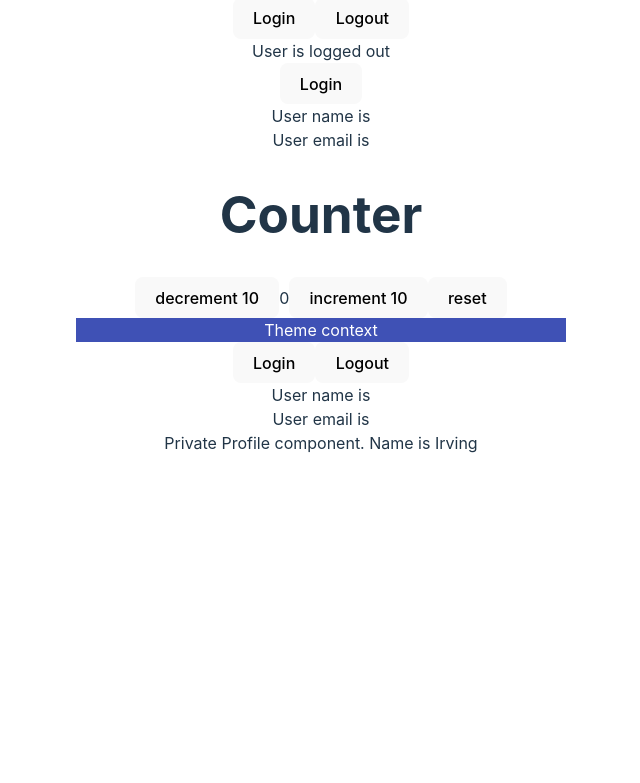
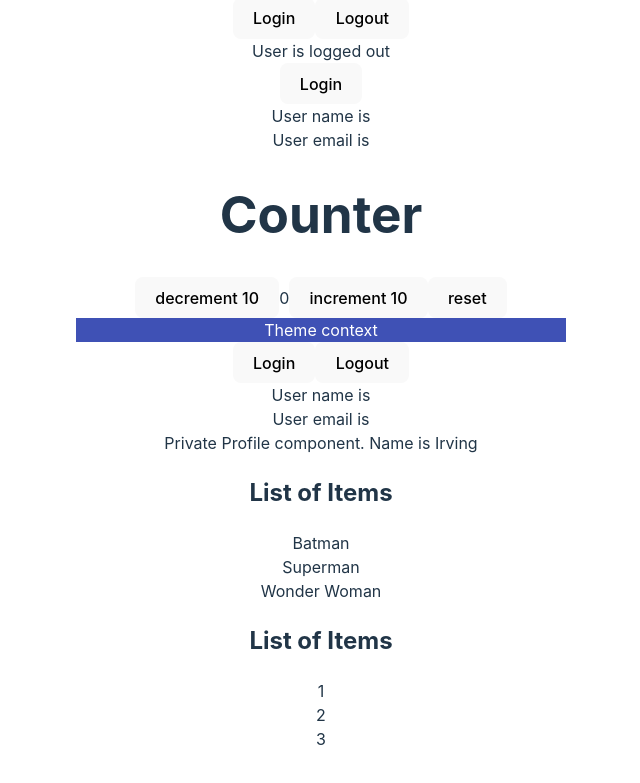
Before and after one commit to Irving-Develops/ts-the-basics, a React (Vite) app in the folder react-ts-app/: page / in a window 1280 px wide. Shown: the part 510-1293 px from the top of the page, without its empty margins (319-959 px from the left). Before the commit the page ends 997 px from the top, so only its background shows below. Built offline with nearby package versions, Linux system fonts and the light colour scheme.

Commit message:
generics

```diff
--- a/react-ts-app/src/App.tsx
+++ b/react-ts-app/src/App.tsx
@@ -16,7 +16,7 @@
 import { User2 } from "./components/context/User";
 import { Private } from "./components/auth/Private";
 import { Profile } from "./components/auth/Profile";
-
+import { List } from "./components/generics/List";
 
 function App() {
   const personName = {
@@ -50,6 +50,8 @@
         <User2 />
       </UserContextProvider>
       <Private isLoggedIn={true} component={Profile} />
+      <List items={["Batman", "Superman", "Wonder Woman"]} onClick={(item) => console.log(item)} />
+      <List items={[1,2,3]} onClick={(item) => console.log(item)} />
     </div>
   );
 }
--- /dev/null
+++ b/react-ts-app/src/components/generics/List.tsx
@@ -0,0 +1,21 @@
+import { ReactNode } from "react";
+
+type ListProps<T> = {
+  items: T[];
+  onClick: (value: T) => void;
+};
+
+export const List = <T extends {}>({ items, onClick }: ListProps<T>) => {
+  return (
+    <div>
+      <h2>List of Items</h2>
+      {items.map((item, index) => {
+        return (
+          <div key={index} onClick={() => onClick(item)}>
+            {item}
+          </div>
+        );
+      })}
+    </div>
+  );
+};
```
